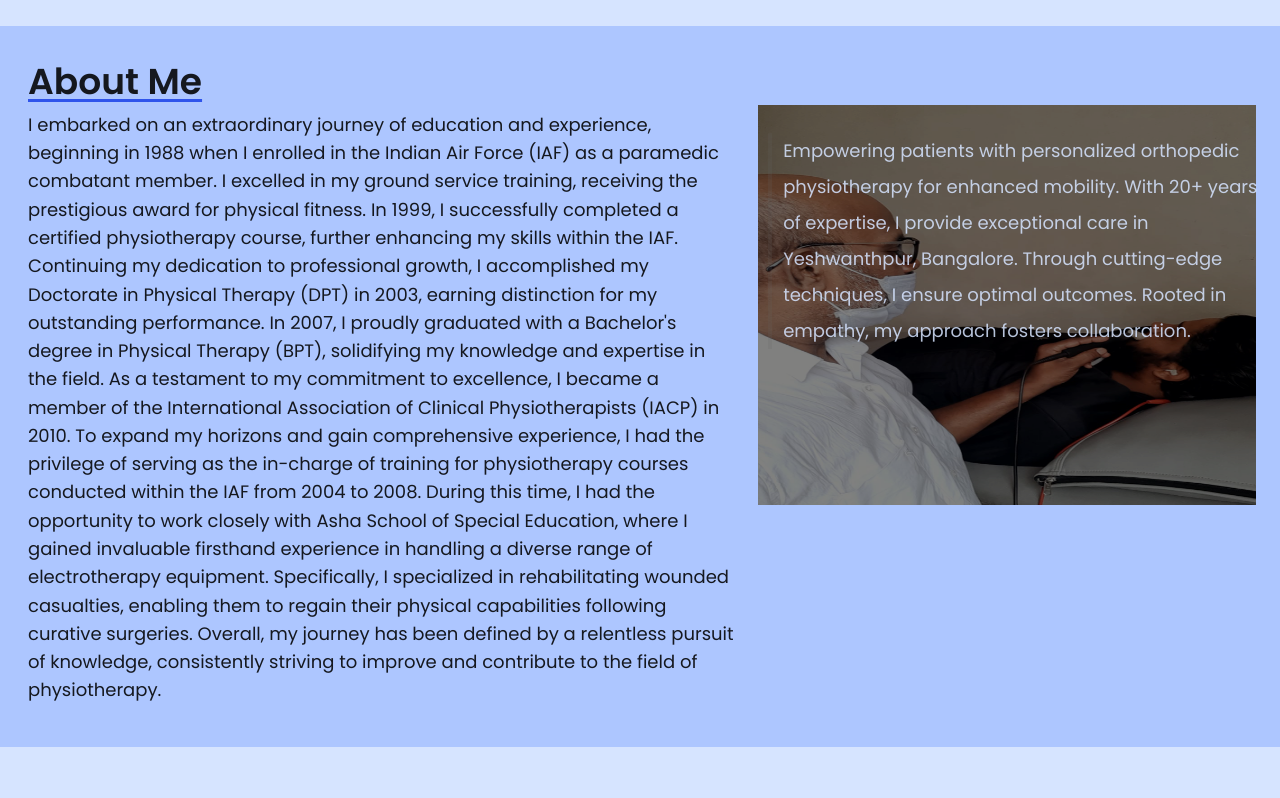
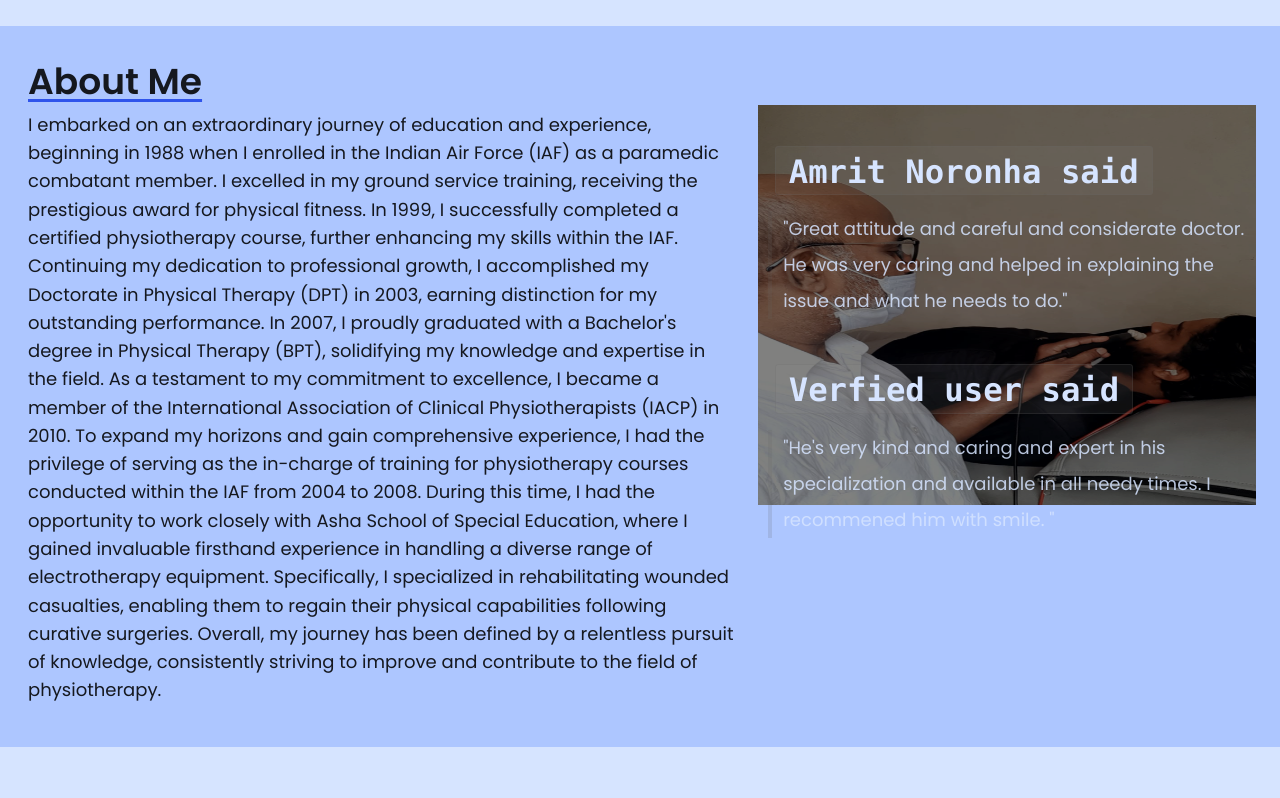
Before and after one commit to imkiran22/physio-website, a Next.js app: page / in a window 1280 px wide. Shown: the part 462-1260 px from the top of the page. Built offline with nearby package versions, Linux system fonts and the light colour scheme.

Commit message:
Final cut

```diff
--- a/components/About/About.tsx
+++ b/components/About/About.tsx
@@ -5,6 +5,7 @@ import {
   aboutTitle,
   testimonialQuote,
 } from "../../constants/meta";
+
 const { Title, Paragraph, Text } = Typography;
 
 const { useToken } = theme;
@@ -42,12 +43,39 @@ const AboutComponent: React.FC = () => {
           alt="about container image"
         />
         <Typography className="about_image_container_testimonial">
+          <Title
+            className="about_image_container_testimonial_title"
+            style={{ color: token["geekblue-2"] }}
+          >
+            <code>Amrit Noronha said</code>
+          </Title>
           <Paragraph>
             <Text
               className="about_image_container_testimonial_description"
-              style={{ color: token.colorWhite }}
+              style={{ color: token["geekblue-2"] }}
             >
-              <blockquote>{testimonialQuote}</blockquote>
+              <blockquote>
+                "Great attitude and careful and considerate doctor. He was very
+                caring and helped in explaining the issue and what he needs to
+                do."
+              </blockquote>
+            </Text>
+          </Paragraph>
+          <Title
+            className="about_image_container_testimonial_title"
+            style={{ color: token["geekblue-2"] }}
+          >
+            <code>Verfied user said</code>
+          </Title>
+          <Paragraph>
+            <Text
+              className="about_image_container_testimonial_description"
+              style={{ color: token["geekblue-2"] }}
+            >
+              <blockquote>
+                "He's very kind and caring and expert in his specialization and
+                available in all needy times. I recommened him with smile. "
+              </blockquote>
             </Text>
           </Paragraph>
         </Typography>
--- a/pages/index.tsx
+++ b/pages/index.tsx
@@ -11,7 +11,7 @@ const Home: NextPage = () => {
       <Head>
         <title>Dr Kannan Physiotherapy Clinic</title>
         <meta name="description" content="Generated by create next app" />
-        <link rel="icon" href="/favicon.ico" />
+        <link rel="icon" type="image/jpg" href="/favicon.png" />
       </Head>
 
       <main className={"main"}>
--- a/pages/styles/contact.scss
+++ b/pages/styles/contact.scss
@@ -15,7 +15,6 @@
   }
 
   &_phone-value {
-    border-bottom: 2px solid #1677ff;
     letter-spacing: 2px;
   }
 
```
Also changed, not shown: public/favicon.png (added).
